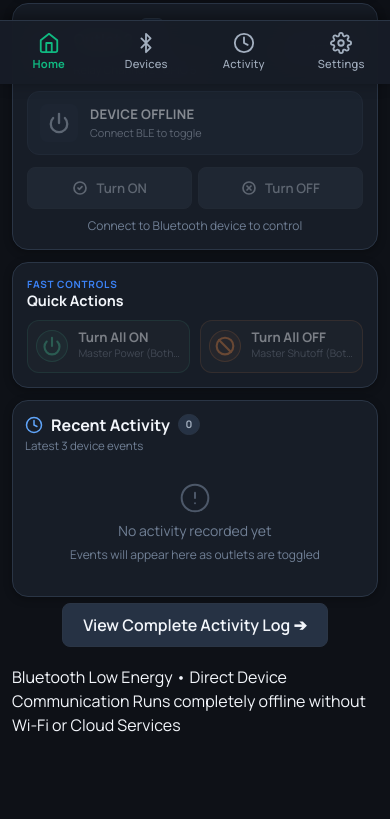
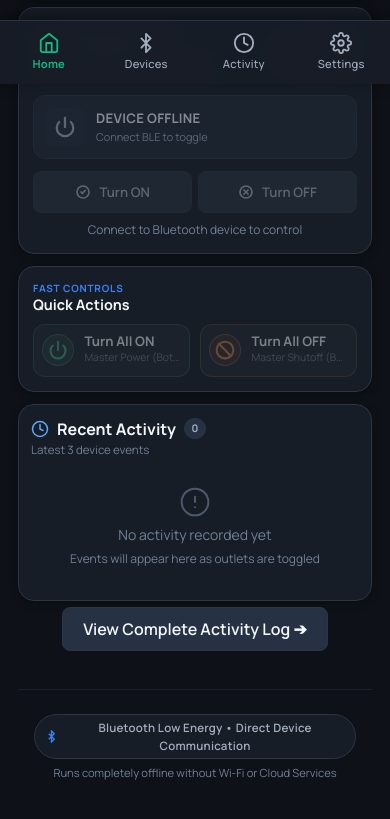
Before and after one commit to ForgottenChatLoaf/NexSocket, a website built with Vite: page index.html in a window 390 px wide. Shown: the part 760-1579 px from the top of the page. Built offline with nearby package versions, Linux system fonts and the light colour scheme; no server answers.

Commit message:
fix(ui): polish footer with BLE badge, fix bullet encoding, improve mobile side padding

```diff
--- a/src/pages/dashboard.js
+++ b/src/pages/dashboard.js
@@ -107,8 +107,11 @@ export function renderDashboard() {
       const footer = document.createElement('footer');
       footer.className = 'app-footer';
       footer.innerHTML = `
-        <span>Bluetooth Low Energy • Direct Device Communication</span>
-        <span>Runs completely offline without Wi-Fi or Cloud Services</span>
+        <div class="footer-badge">
+          <svg width="13" height="13" viewBox="0 0 24 24" fill="none" stroke="currentColor" stroke-width="2.5"><path d="m7 7 10 10-5 5V2l5 5L7 17"/></svg>
+          <span>Bluetooth Low Energy • Direct Device Communication</span>
+        </div>
+        <span class="footer-note">Runs completely offline without Wi-Fi or Cloud Services</span>
       `;
       homeView.appendChild(footer);
 
--- a/src/styles/dashboard.css
+++ b/src/styles/dashboard.css
@@ -799,3 +799,44 @@
   justify-content: center;
   padding: var(--spacing-xs) 0;
 }
+
+/* ==========================================================================
+   Application Footer (Product Trust & Architecture Badging)
+   ========================================================================== */
+.app-footer {
+  display: flex;
+  flex-direction: column;
+  align-items: center;
+  justify-content: center;
+  gap: 0.4rem;
+  padding: 1.5rem 1rem 1.5rem 1rem;
+  margin-top: var(--spacing-lg);
+  border-top: 1px solid rgba(42, 53, 69, 0.45);
+  text-align: center;
+}
+
+.footer-badge {
+  display: inline-flex;
+  align-items: center;
+  gap: 0.45rem;
+  padding: 0.25rem 0.65rem;
+  background-color: var(--color-surface);
+  border: 1px solid var(--color-border);
+  border-radius: var(--radius-full);
+  font-size: 0.72rem;
+  color: var(--color-text-secondary);
+  font-weight: 600;
+  letter-spacing: 0.02em;
+}
+
+.footer-badge svg {
+  color: var(--color-blue);
+  flex-shrink: 0;
+}
+
+.footer-note {
+  font-size: 0.7rem;
+  color: var(--color-text-muted);
+  line-height: 1.4;
+  max-width: 380px;
+}
--- a/src/styles/layout.css
+++ b/src/styles/layout.css
@@ -27,7 +27,7 @@
   min-width: 0;
   display: flex;
   flex-direction: column;
-  padding: 0.75rem 1rem calc(4.75rem + env(safe-area-inset-bottom, 0px)) 1rem;
+  padding: 1rem 1.25rem calc(5.25rem + env(safe-area-inset-bottom, 0px)) 1.25rem;
 }
 
 /* Inner Centered & Proportion-Constrained Workspace */
--- a/src/styles/responsive.css
+++ b/src/styles/responsive.css
@@ -5,7 +5,7 @@
 /* Mobile Viewports (<= 480px wide) */
 @media (max-width: 480px) {
   .main-layout-container {
-    padding: 0.5rem 0.75rem calc(4.75rem + env(safe-area-inset-bottom, 0px)) 0.75rem;
+    padding: 0.75rem 1.125rem calc(5.25rem + env(safe-area-inset-bottom, 0px)) 1.125rem;
   }
 
   .main-content-inner {
@@ -115,6 +115,10 @@
 
 /* Very Small Devices (< 360px wide) */
 @media (max-width: 360px) {
+  .main-layout-container {
+    padding: 0.5rem 0.875rem calc(5.25rem + env(safe-area-inset-bottom, 0px)) 0.875rem;
+  }
+
   .brand-title {
     font-size: 0.95rem;
   }
@@ -158,7 +162,6 @@
 
 /* Desktop & Laptop Viewports (>= 1024px) */
 @media (min-width: 1024px) {
-
   /* On desktop, the persistent sidebar handles navigation, hide header menu button */
   .app-header #btn-menu-drawer {
     display: none;
```
